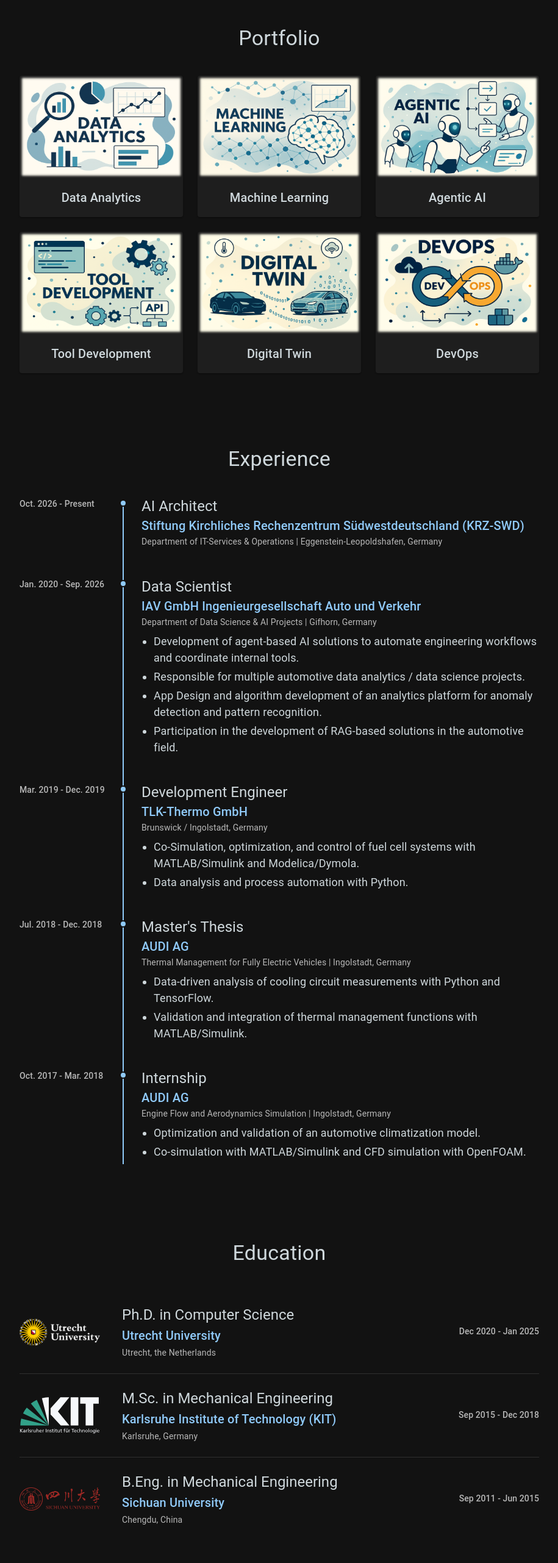
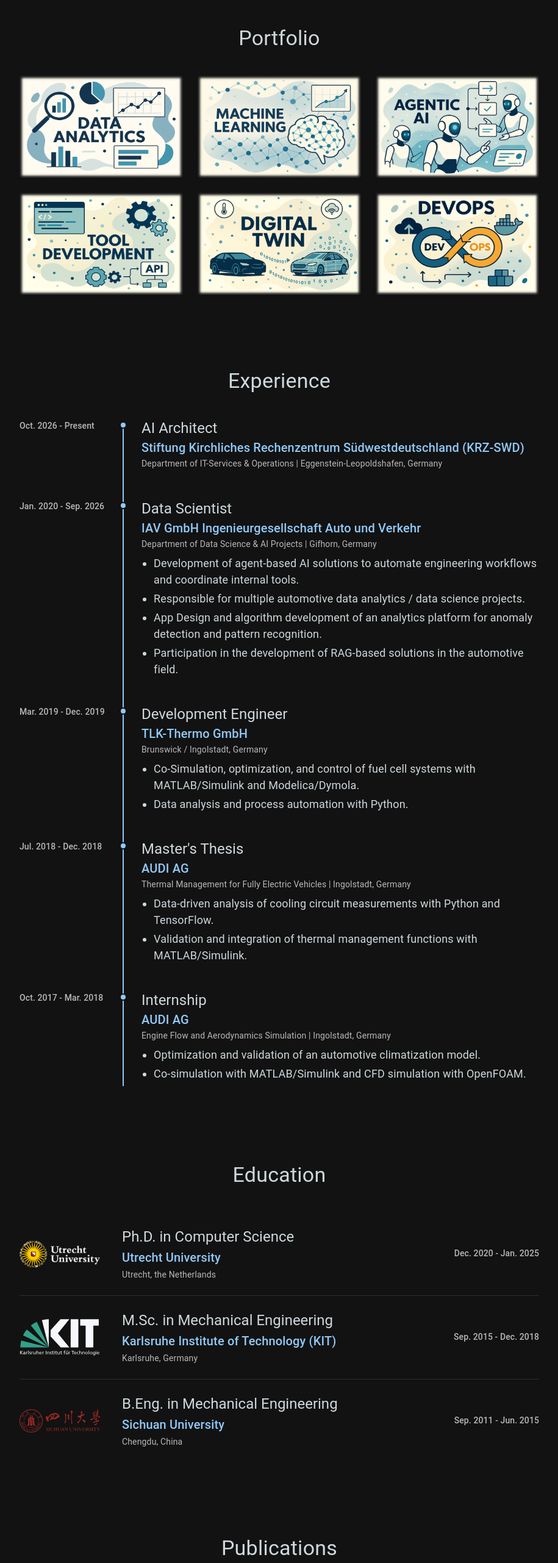
Before and after one commit to YuncongYu/yuncongyu.github.io, a React (Vite) app: page / in a window 1280 px wide. Shown: the part 1260-3823 px from the top of the page at 61% size, without its empty margins (182-1097 px from the left). Built offline with nearby package versions, Linux system fonts and the light colour scheme.

Commit message:
feat: improved the animation and removed figure titles in the Section Portfolio

```diff
--- a/src/Education/educationConfig.ts
+++ b/src/Education/educationConfig.ts
@@ -5,21 +5,21 @@
 const educationConfig = {
   items: [
     {
-      period: "Dec 2020 - Jan 2025",
+      period: "Dec. 2020 - Jan. 2025",
       degree: "Ph.D. in Computer Science",
       institution: "Utrecht University",
       location: "Utrecht, the Netherlands",
       logo: utrechtUniversityLogo,
     },
     {
-      period: "Sep 2015 - Dec 2018",
+      period: "Sep. 2015 - Dec. 2018",
       degree: "M.Sc. in Mechanical Engineering",
       institution: "Karlsruhe Institute of Technology (KIT)",
       location: "Karlsruhe, Germany",
       logo: kitLogo,
     },
     {
-      period: "Sep 2011 - Jun 2015",
+      period: "Sep. 2011 - Jun. 2015",
       degree: "B.Eng. in Mechanical Engineering",
       institution: "Sichuan University",
       location: "Chengdu, China",
--- a/src/Portfolio/Portfolio.tsx
+++ b/src/Portfolio/Portfolio.tsx
@@ -1,19 +1,32 @@
-import { motion, type Variants } from "framer-motion";
+import { motion, MotionConfig, type Variants } from "framer-motion";
 import { Box, Card, CardMedia, Container, Typography } from "@mui/material";
 import { themeSettings } from "../theme/theme.ts";
 import portfolioConfig from "./portfolioConfig.ts";
 
+const gridVariants: Variants = {
+  hidden: {},
+  visible: {
+    transition: { delayChildren: 0.08, staggerChildren: 0.12 },
+  },
+};
+
 const itemVariants: Variants = {
-  hidden: { opacity: 0, y: 20 },
+  hidden: { opacity: 0, scale: 1.045, filter: "blur(8px)" },
   visible: {
     opacity: 1,
-    y: 0,
-    transition: { duration: 0.45, ease: "easeOut" },
+    scale: 1,
+    filter: "blur(0px)",
+    transition: {
+      opacity: { duration: 0.45, ease: "easeOut" },
+      scale: { type: "spring", stiffness: 90, damping: 20 },
+      filter: { duration: 0.55, ease: "easeOut" },
+    },
   },
 };
 
 function Portfolio() {
   return (
+    <MotionConfig reducedMotion="user">
       <Container
         component="section"
         id="portfolio"
@@ -28,6 +41,7 @@
           initial="hidden"
           whileInView="visible"
           viewport={{ once: true, amount: 0.2 }}
+          variants={gridVariants}
           sx={{
             display: "grid",
             gridTemplateColumns: { xs: "1fr", sm: "repeat(3, 1fr)" },
@@ -36,26 +50,24 @@
         >
           {portfolioConfig.items.map((item) => (
             <motion.div key={item.title} variants={itemVariants}>
-            <Card sx={{ overflow: "hidden", height: "100%" }}>
+              <Card sx={{ overflow: "hidden", height: "100%", lineHeight: 0 }}>
                 <CardMedia
                   component="img"
                   image={item.image}
                   alt={item.title}
                   sx={{
-                  // aspectRatio: "16 / 9",
-                  // objectFit: "cover",
-                  transition: "transform 0.3s ease",
-                  "&:hover": { transform: "scale(1.03)" },
+                    display: "block",
+                    width: "100%",
+                    transition: "transform 0.45s cubic-bezier(0.2, 0.8, 0.2, 1)",
+                    "&:hover": { transform: "scale(1.025)" },
                   }}
                 />
-              <Typography variant="h6" sx={{ p: 2, textAlign: "middle" }}>
-                {item.title}
-              </Typography>
               </Card>
             </motion.div>
           ))}
         </Box>
       </Container>
+    </MotionConfig>
   );
 }
 
```
Lines whose indentation alone changed are shown as unchanged.
